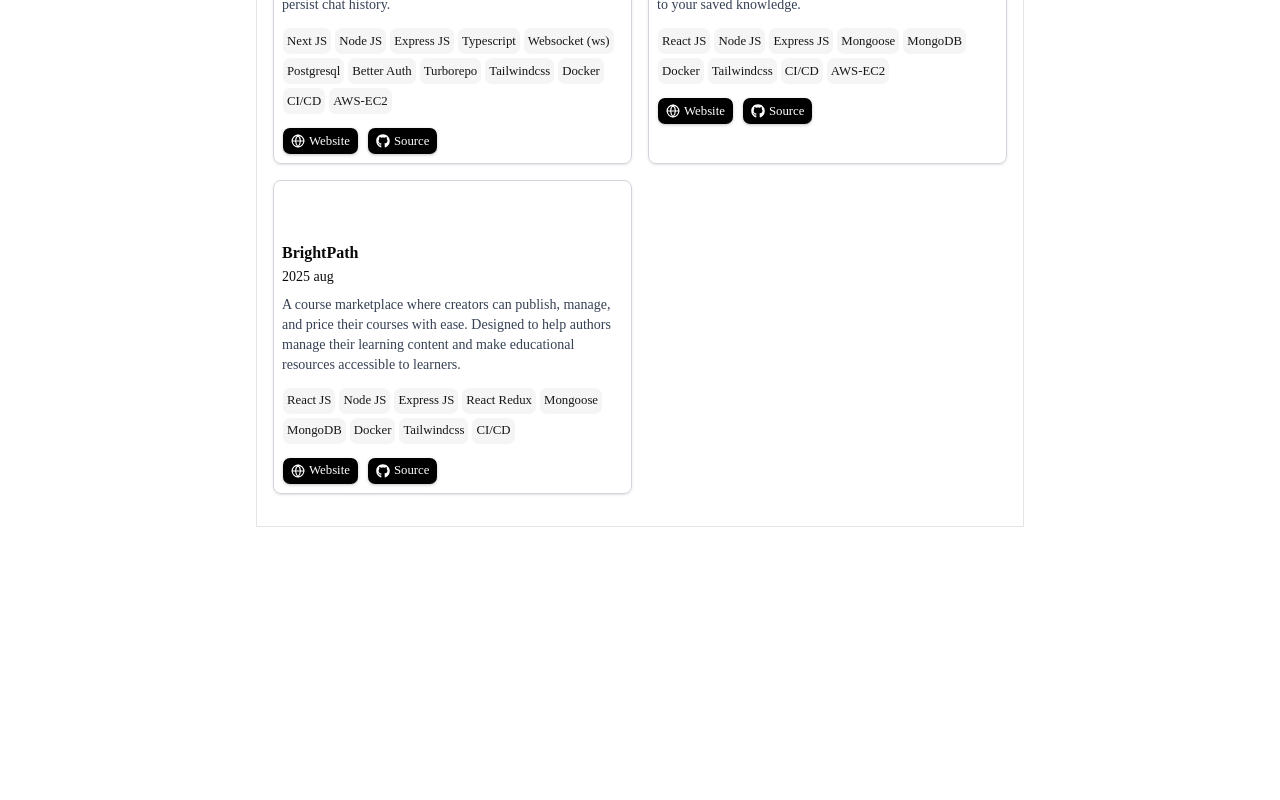
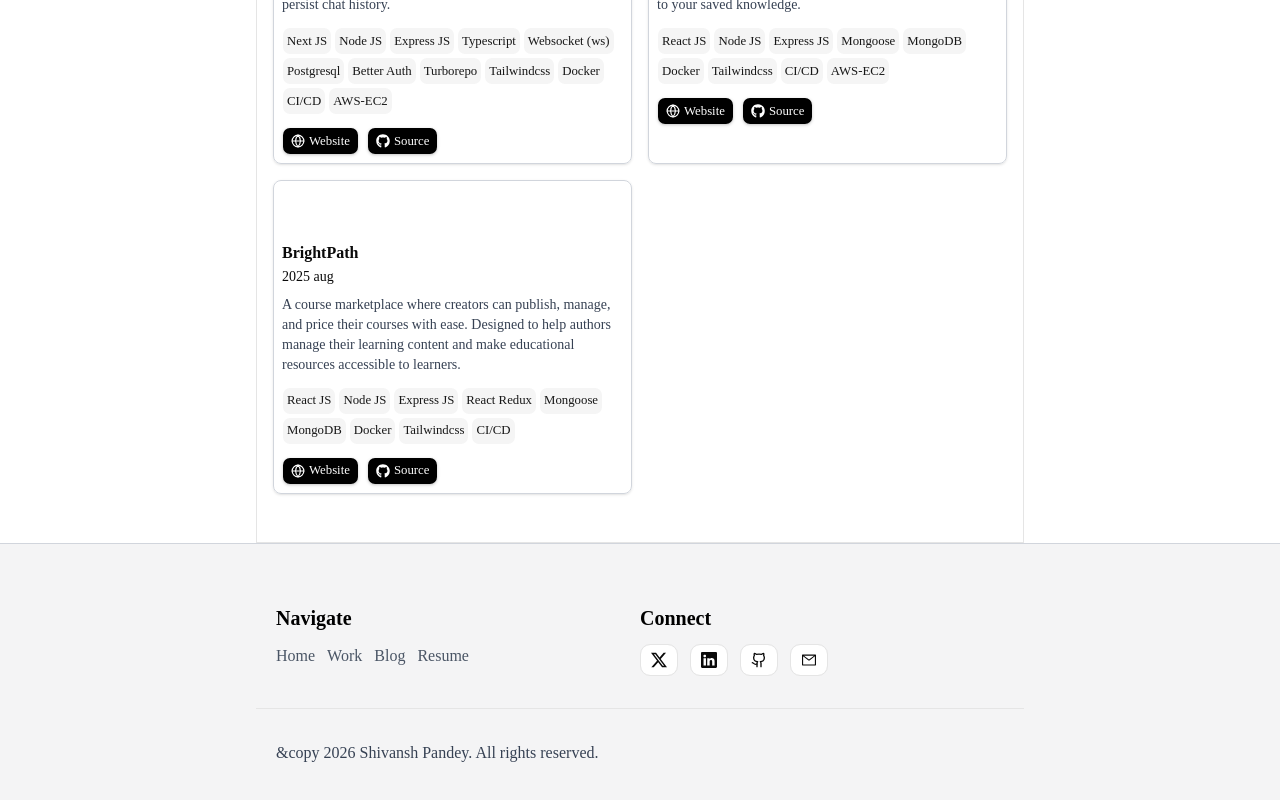
Before and after one commit to Shivansh-Pandey-4/Portfolio, a Next.js app: page / in a window 1280 px wide. Shown: the part 972-1772 px from the top of the page. Before the commit the page ends 1499 px from the top, so only its background shows below. Built offline with nearby package versions, Linux system fonts and the light colour scheme.

Commit message:
feat: add contact and footer section

```diff
--- a/app/globals.css
+++ b/app/globals.css
@@ -1,5 +1,5 @@
 @import "tailwindcss";
-@import "tw-animate-css";
+/* @import "tw-animate-css"; */
 @import "shadcn/tailwind.css";
 
 @custom-variant dark (&:is(.dark *));
@@ -121,9 +121,11 @@
   * {
     @apply border-border outline-ring/50;
   }
+
   body {
     @apply bg-background text-foreground;
   }
+
   html {
     @apply font-sans;
   }
--- a/app/page.tsx
+++ b/app/page.tsx
@@ -1,5 +1,7 @@
 import About from "@/components/landing/About";
 import Activity from "@/components/landing/Activity";
+import Contact from "@/components/landing/Contact";
+import Footer from "@/components/landing/Footer";
 import Header from "@/components/landing/Header";
 import Hero from "@/components/landing/Hero";
 import Projects from "@/components/landing/Projects";
@@ -8,7 +10,8 @@ import SocialLinks from "@/components/landing/SocialLinks";
 export default function Home() {
 
   return (
-    <div className="min-h-screen max-w-3xl container mx-auto border px-4 py-8">
+    <div className="min-h-screen">
+      <div className="px-4 mx-auto max-w-3xl pt-8 pb-12 border">
         <Header />
         <Hero />
         <About />
@@ -16,5 +19,10 @@ export default function Home() {
         <Activity />
         <Projects />
       </div>
+      <div className="bg-zinc-100 dark:bg-neutral-900 border-t border-gray-300 dark:border-gray-700">
+        <Contact />
+        <Footer />
+      </div>
+    </div>
   )
 }
--- /dev/null
+++ b/components/landing/Contact.tsx
@@ -0,0 +1,44 @@
+import { ContactLists } from "@/lib/ContactList"
+import { Button } from "../ui/button";
+
+const Navigate = ["Home", "Work", "Blog", "Resume"]
+
+export default function Contact() {
+
+    return (
+        <div className="mt-10 p-5 grid grid-cols-1 md:grid-cols-2 gap-y-5 container mx-auto max-w-3xl">
+            <div>
+                <h1 className="text-black dark:text-gray-200 font-semibold text-xl">Navigate</h1>
+                <div className="py-3 flex items-center flex-wrap gap-x-3 dark:text-gray-500 text-gray-600">
+                    {
+                        Navigate.map((item, index) => (
+                            <h2 className="cursor-pointer dark:hover:text-gray-300 hover:text-gray-900" key={index}>{item}</h2>
+                        ))
+                    }
+                </div>
+            </div>
+            <div>
+                <h1 className="text-black dark:text-gray-200 font-semibold text-xl">Connect</h1>
+                <div className="py-3 flex items-center flex-wrap gap-x-3 dark:text-gray-500">
+                    {
+                        ContactLists.map((item) => {
+                            const Icon = item.icon;
+
+                            return (
+                                <div key={item.id} className="relative group">
+                                    <Button variant={"outline"} className="cursor-pointer dark:hover:text-gray-300">
+                                        <Icon />
+                                    </Button>
+                                    <p className="invisible absolute left-1/2 bottom-full mb-2 -translate-x-1/2 whitespace-nowrap rounded-md bg-black px-4 py-1 text-md capitalize text-white opacity-0 transition-opacity duration-200 delay-200 group-hover:visible group-hover:opacity-100 dark:bg-gray-100 dark:text-gray-800">
+                                        {item.name}
+                                    </p>
+                                </div>
+                            )
+                        }
+                        )
+                    }
+                </div>
+            </div>
+        </div>
+    )
+}
--- /dev/null
+++ b/components/landing/Footer.tsx
@@ -0,0 +1,11 @@
+export default function Footer() {
+
+
+    return (
+        <footer className="container mx-auto max-w-3xl border-t px-5 pt-8 pb-12">
+            <p className="text-gray-700 dark:text-gray-400">
+                &copy 2026 Shivansh Pandey. All rights reserved.
+            </p>
+        </footer>
+    )
+}
```
Lines whose indentation alone changed are shown as unchanged.
